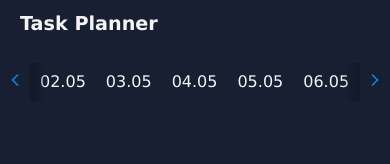
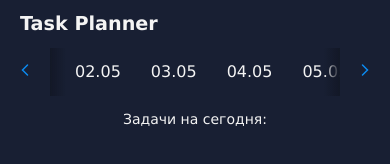
Before and after one commit to ZhukAnna/task-planner, a website built with webpack: page src/index.html in a window 390 px wide. Both pictures are taken after a click on the button 15 px from the left and 73 px from the top of the page. Built offline with nearby package versions, Linux system fonts and the light colour scheme; no server answers.

Commit message:
feat: add scripts for mobile version

```diff
--- a/src/css/style.css
+++ b/src/css/style.css
@@ -39,6 +39,18 @@ body {
   align-items: center;
   padding: 0 20px;
   font-size: 1.2em;
+}
+.header_subtitle {
+  display: none;
+  align-items: center;
+  justify-content: center;
+  padding: 15px;
+  font-size: 14px;
+}
+@media (max-width: 768px) {
+  .header_subtitle {
+    display: flex;
+  }
 }
 
 .main {
@@ -126,3 +138,7 @@ body {
     display: none;
   }
 }
+
+.hidden {
+  display: none !important;
+}
--- a/src/css/timeline.css
+++ b/src/css/timeline.css
@@ -11,7 +11,7 @@
 }
 @media (max-width: 768px) {
   .timeline {
-    padding: 15px 0;
+    grid-template-columns: 50px 1fr 50px;
   }
 }
 
@@ -36,22 +36,24 @@
 }
 @media (max-width: 768px) {
   .timeline_wrapper {
+    padding: 0 10px;
     overflow: auto;
     white-space: nowrap;
   }
   .timeline_wrapper::before {
     content: '';
     width: 20px;
-    height: 38px;
+    height: 48px;
+    left: 50px;
     position: absolute;
     background: linear-gradient(to right, rgb(19, 24, 39), rgba(0, 0, 0, 0) 80%);
   }
   .timeline_wrapper::after {
     content: '';
     width: 20px;
-    height: 38px;
+    height: 48px;
     position: absolute;
-    right: 30px;
+    right: 50px;
     background: linear-gradient(to left, rgb(19, 24, 39), rgba(0, 0, 0, 0) 80%);
   }
 }
@@ -63,7 +65,7 @@
 }
 @media (max-width: 768px) {
   .timeline_item {
-    padding: 10px;
+    padding: 15px;
   }
 }
 
--- a/src/index.html
+++ b/src/index.html
@@ -47,6 +47,7 @@
           </svg>
         </button>
       </div>
+      <div class="header_subtitle">Задачи на сегодня:</div>
     </header>
     <main class="main">
       <div class="main_wrapper">
--- a/src/modules/timeline.js
+++ b/src/modules/timeline.js
@@ -20,7 +20,10 @@ export const setWeek = (n = 0) => {
     let day = new Date();
 
     day.setDate(currentDate.getDate() - currentDate.getDay() + i + weekNumber);
-
+    date.setAttribute(
+      'data-date',
+      day.toLocaleString('ru', { year: 'numeric', month: 'numeric', day: 'numeric' })
+    );
     week.push(day.toLocaleString('ru', { year: 'numeric', month: 'numeric', day: 'numeric' }));
 
     day = day.toLocaleString('ru', options);
@@ -28,6 +31,7 @@ export const setWeek = (n = 0) => {
       ? date.classList.add('timeline_item', 'timeline_item--today')
       : date.classList.add('timeline_item');
     date.innerText = day;
+
     timeline.append(date);
   }
   return week;
@@ -43,6 +47,7 @@ prevBtn.addEventListener('click', () => {
   }
   updateTasks(tasks);
 });
+
 nextBtn.addEventListener('click', () => {
   setWeek(7);
   const tasks = JSON.parse(sessionStorage.getItem('tasks'));
@@ -53,3 +58,17 @@ nextBtn.addEventListener('click', () => {
   }
   updateTasks(tasks);
 });
+
+timeline.addEventListener('click', (event) => {
+  if (window.matchMedia('screen and (max-width: 768px)').matches) {
+    const cells = document.querySelectorAll('.cells_item');
+    const date =
+      event.target.getAttribute('data-date') || event.target[0].getAttribute('data-date');
+    cells.forEach((cell) => {
+      cell.getAttribute('data-date') != date
+        ? cell.classList.add('hidden')
+        : cell.classList.remove('hidden');
+    });
+    document.querySelector('.header_subtitle').innerText = `Задачи на ${date}:`;
+  }
+});
--- a/src/modules/users.js
+++ b/src/modules/users.js
@@ -17,7 +17,6 @@ getUsers().catch((err) => {
 });
 
 const userList = document.querySelector('.users');
-//const cells = document.querySelector('.cells');
 
 getUsers().then((users) => {
   users.map((user) => {
@@ -52,6 +51,12 @@ export function createCells(id) {
     cell.classList.add('cells_item');
     cell.setAttribute('data-user', id);
     cell.setAttribute('data-date', week[i]);
+    if (
+      window.matchMedia('screen and (max-width: 768px)').matches &&
+      document.querySelector('.timeline_item--today')?.getAttribute('data-date') != week[i]
+    ) {
+      cell.classList.add('hidden');
+    }
     cell.addEventListener('dragover', dragOver);
     cell.addEventListener('dragenter', dragEnter);
     cell.addEventListener('dragleave', dragLeave);
```
